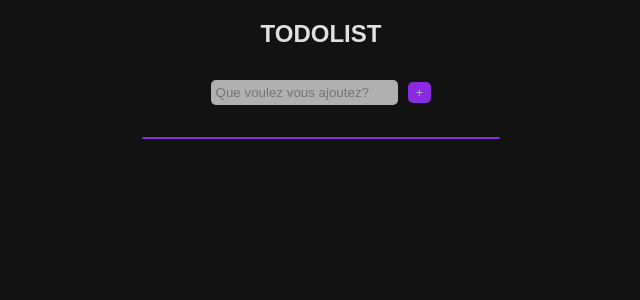
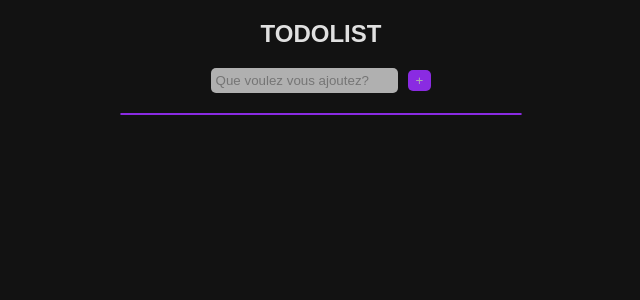
Before and after one commit to Cily45/to-do-list, an Angular app: page / in a window 1280 px wide. Shown: the top 300 px of the page, without its empty margins (319-959 px from the left). Built offline with nearby package versions, Linux system fonts and the light colour scheme.

Commit message:
modification css

```diff
--- a/src/app/app.component.css
+++ b/src/app/app.component.css
@@ -6,7 +6,7 @@ h2 {
 
 form {
   text-align: center;
-  margin:  2em auto;
+  margin:  20px auto;
 }
 
 input {
@@ -26,11 +26,13 @@ input {
 }
 
 ul{
-  width: 25%;
+  list-style-type: none;
+  width: 400px;
   margin: auto;
   border: blueviolet solid 1px;
   border-radius: 15px;
   background-color: #1F1F1F;
+  padding: 0;
 }
 
 li {
@@ -38,6 +40,7 @@ li {
   align-items: center;
   margin: 15px;
   color: #B0B0B0;
+  justify-content: space-between;
 }
 
 li > * {
--- a/src/app/app.component.html
+++ b/src/app/app.component.html
@@ -5,8 +5,10 @@
 </form>
 <ul >
     <li *ngFor="let todo of todos;">
-      <input type="checkbox" name="{{todo.id}}" (click)="changeCheckbox(todo.id)">
-      <label for="{{todo.id}}">{{todo.value}}</label>
+      <div>
+        <input type="checkbox" name="{{todo.id}}" (click)="changeCheckbox(todo.id)">
+        <label for="{{todo.id}}">{{todo.value}}</label>
+      </div>
       <button class="todo-btn" (click)="deleteTodo(todo.id)"><i class="fa-solid fa-xmark"></i></button>
     </li>
 </ul>
```
